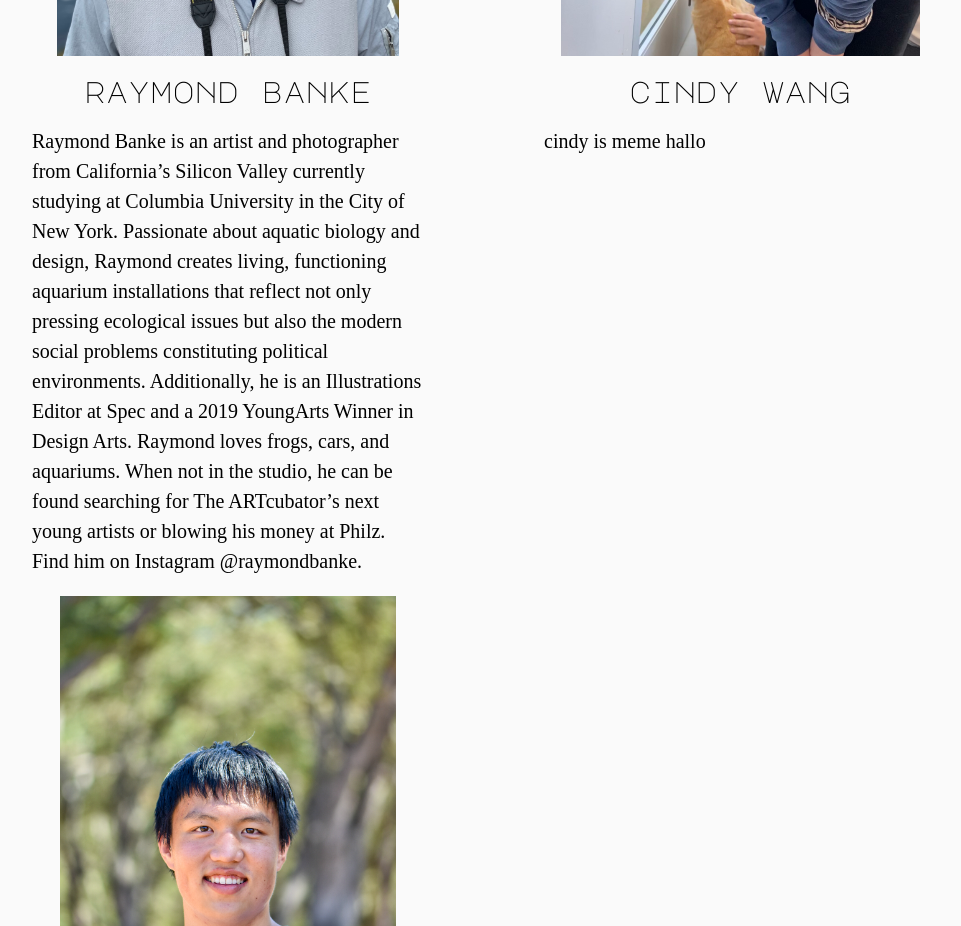
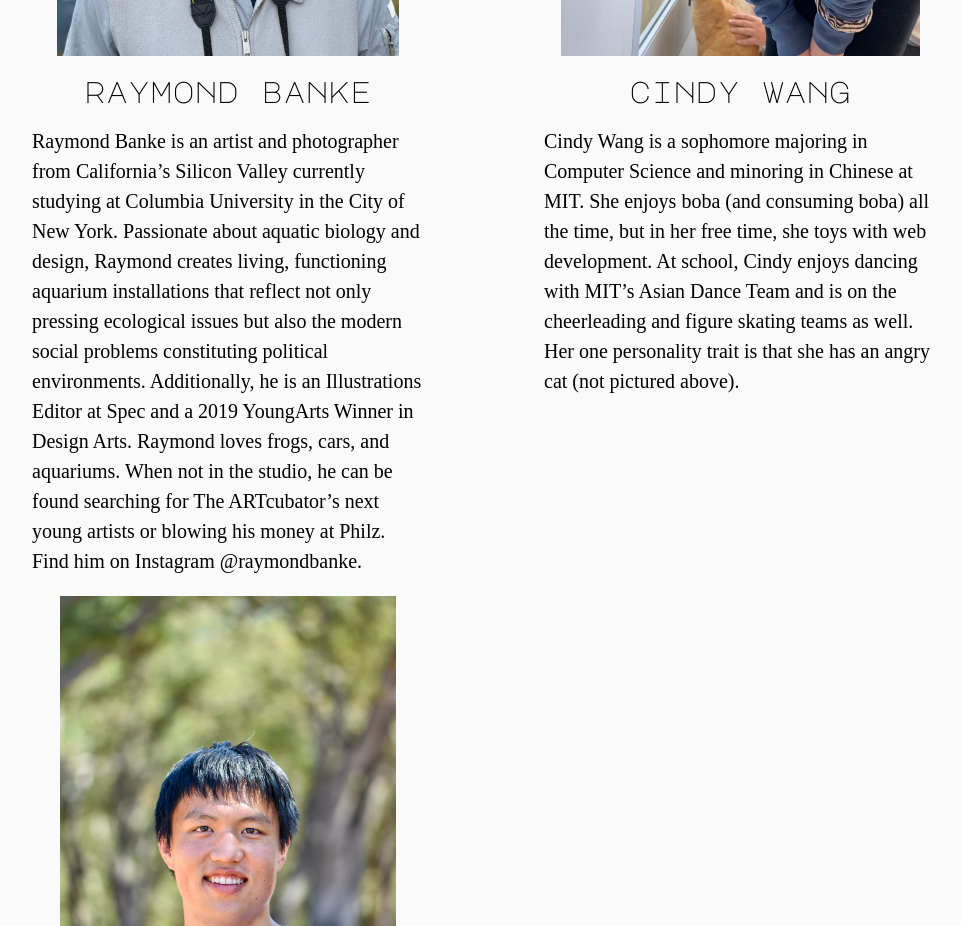
Before and after one commit to cindy-x-wang/the-artcubator, a React app: page /aboutus in a window 1280 px wide. Shown: the part 820-1746 px from the top of the page, without its empty margins (156-1117 px from the left). Built offline with nearby package versions, Linux system fonts and the light colour scheme; no server answers; the HTML template or start-up script is replaced by a standard one; a web font is replaced by a local one.

Commit message:
about cindy

```diff
--- a/client/src/components/pages/AboutUs.js
+++ b/client/src/components/pages/AboutUs.js
@@ -28,7 +28,7 @@ class AboutUs extends Component {
                     raymond banke
                   </div>
                   <div className="idiot-description">
-                  Raymond Banke is an artist and photographer from California’s Silicon Valley currently studying at Columbia University in the City of New York. Passionate about aquatic biology and design, Raymond creates living, functioning aquarium installations that reflect not only pressing ecological issues but also the modern social problems constituting political environments. Additionally, he is an Illustrations Editor at Spec and a 2019 YoungArts Winner in Design Arts. Raymond loves frogs, cars, and aquariums. When not in the studio, he can be found searching for The ARTcubator’s next young artists or blowing his money at Philz. Find him on Instagram @raymondbanke.
+                    Raymond Banke is an artist and photographer from California’s Silicon Valley currently studying at Columbia University in the City of New York. Passionate about aquatic biology and design, Raymond creates living, functioning aquarium installations that reflect not only pressing ecological issues but also the modern social problems constituting political environments. Additionally, he is an Illustrations Editor at Spec and a 2019 YoungArts Winner in Design Arts. Raymond loves frogs, cars, and aquariums. When not in the studio, he can be found searching for The ARTcubator’s next young artists or blowing his money at Philz. Find him on Instagram @raymondbanke.
                   </div>
                 </div>
                 <div className="idiot-container">
@@ -37,7 +37,7 @@ class AboutUs extends Component {
                     cindy wang
                   </div>
                   <div className="idiot-description">
-                    cindy is meme hallo
+                    Cindy Wang is a sophomore majoring in Computer Science and minoring in Chinese at MIT. She enjoys boba (and consuming boba) all the time, but in her free time, she toys with web development. At school, Cindy enjoys dancing with MIT’s Asian Dance Team and is on the cheerleading and figure skating teams as well. Her one personality trait is that she has an angry cat (not pictured above).
                   </div>
                 </div>
                 <div className="idiot-container">
```
Also changed, not shown: 1 other file (tests, documents, lock files or other folders).
